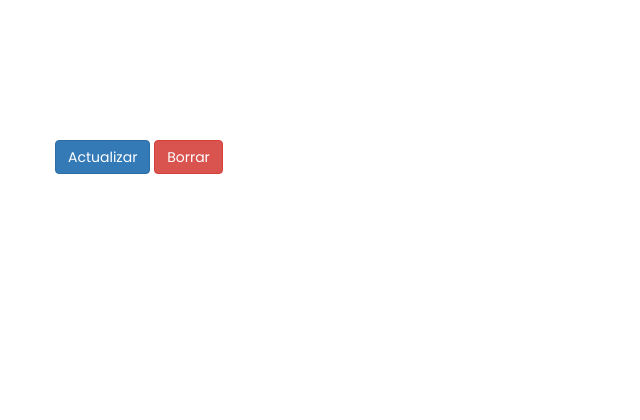
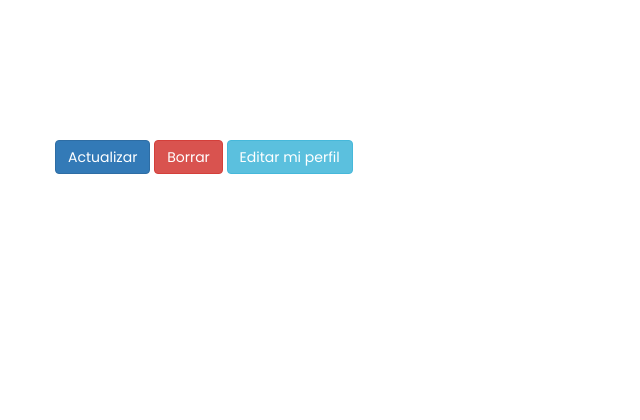
Before and after one commit to MirianBaigorria/ColaboRAR_PPS, a Yii app: template views/usuarios/view.php in a window 1280 px wide. Shown: the top 420 px of the page, without its empty margins (0-640 px from the left). Run offline with PHP 8.4 and a stand-in for Yii, Linux system fonts and the light colour scheme; the template is opened without the code that fills it: most values are stand-ins (such as "Sample title", 1, 10 or a date in 2020); data that the repository does not hold is empty; some libraries are stand-ins or nearby versions.

Commit message:
FEATURE: permitir al docente editar su perfil (item de menu y boton en la vista)

```diff
--- a/views/layouts/main.php
+++ b/views/layouts/main.php
@@ -55,11 +55,13 @@ AppAsset::register($this);
                     ['label' => 'Docentes por Asignaturaa', 'url' => ['/asignaturas-docentes/index']],
                     ['label' => 'Sentencias de Apertura', 'url' => ['/sentencias-apertura/index']]];
             } elseif (array_key_exists('profesor', $rolesUsuario)) {
+                $oUser = \app\models\Usuarios::findOne(['id' => Yii::$app->user->identity->id]);
                 $opciones = [
                     //Agrego el label para la identificacion de Cuenta Profesor
                     ['label'=> 'Cuenta Profesor',
                     'url'=> '#',
                     'linkOptions' => ['class' => 'tipocuenta']],
+                    ['label' => 'Editar mi perfil', 'url' => ['/usuarios/actualizar-perfil', 'id' => Yii::$app->security->encryptByPassword(Yii::$app->user->identity->id, $oUser->password)]],
                     ['label' => 'Asignaturas', 'url' => ['/asignaturas/index']],
                     ['label' => 'Alumnos', 'url' => ['/usuarios/index', 't' => 'a']],
                     [
--- a/views/usuarios/view.php
+++ b/views/usuarios/view.php
@@ -32,6 +32,7 @@ $this->params['breadcrumbs'][] = $this->title;
         $oUser = \app\models\Usuarios::findOne(['id' => $usuario]);
         ?>
         <?= (array_key_exists('administrador', $rolesUsuario)) ? Html::a('Promover a Docente', ['promover-docente', 'id' => Yii::$app->security->encryptByPassword($model->id, $oUser->password)], ['class' => 'btn btn-success']) : '' ?>
+        <?= Html::a('Editar mi perfil', ['/usuarios/actualizar-perfil', 'id' => Yii::$app->security->encryptByPassword($model->id, $oUser->password)], ['class' => 'btn btn-info']) ?>
     </p>
 
     <?=
```
